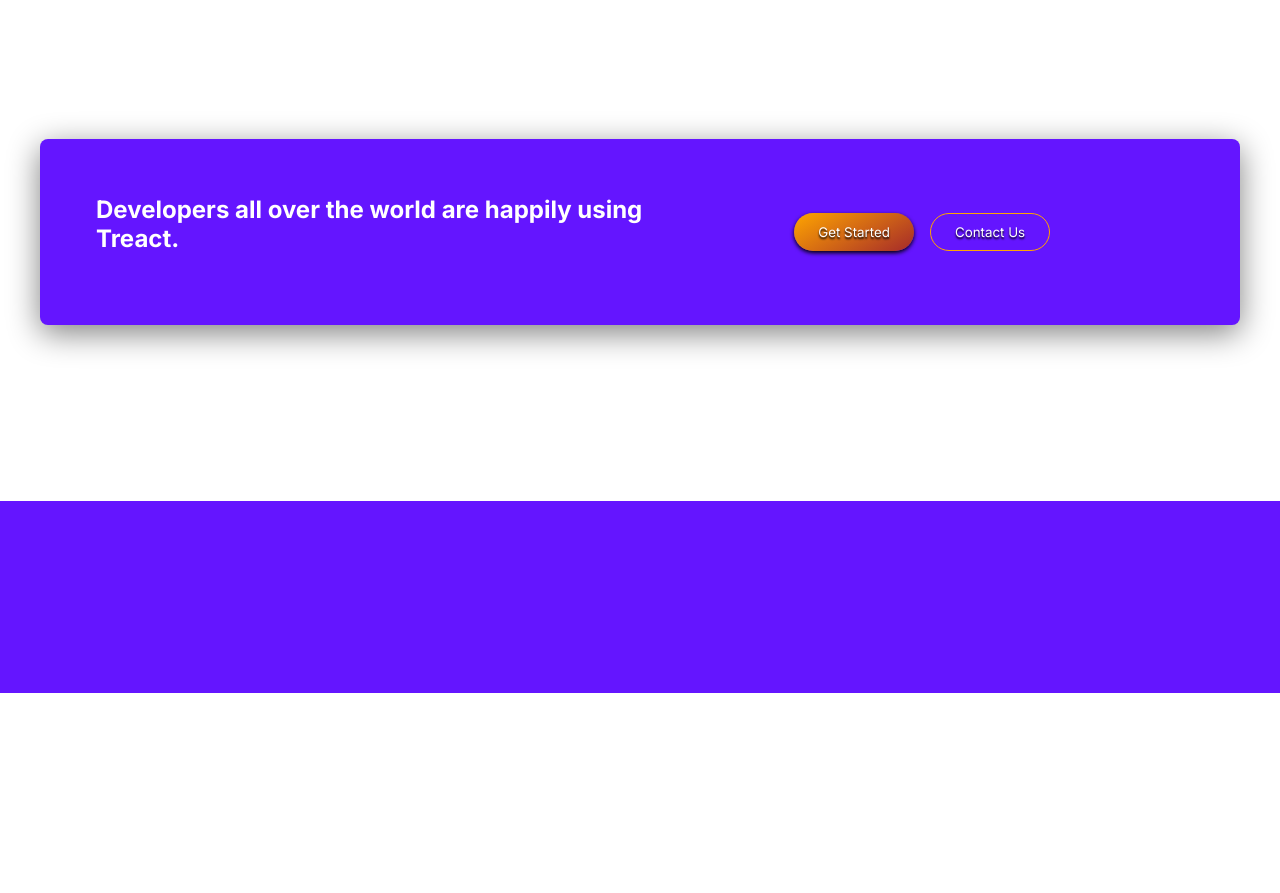
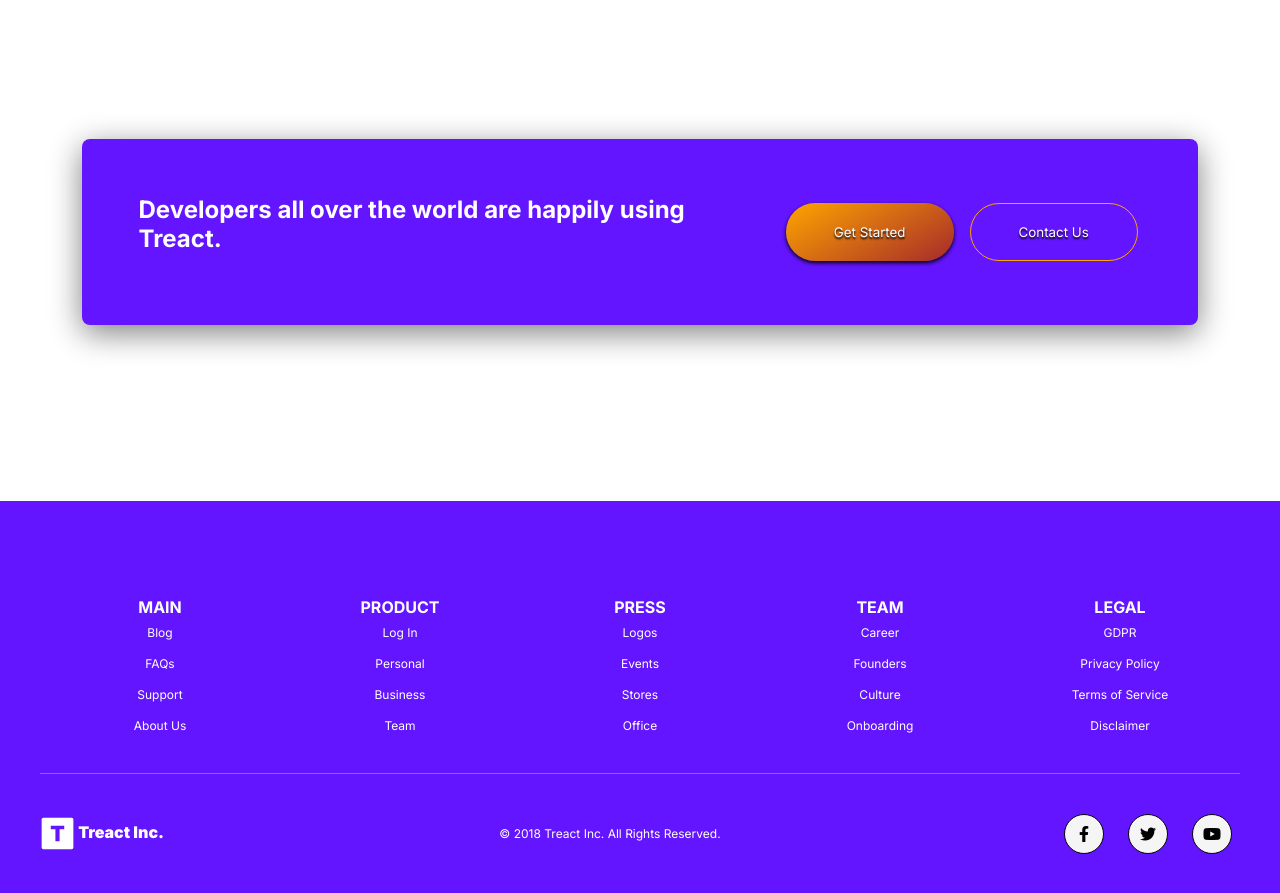
Before and after one commit to PerceusAdalian/Module-3-Project, a plain HTML site: page index.html in a window 1280 px wide. Shown: the part 4320-5213 px from the top of the page. Before the commit the page ends 5013 px from the top, so only its background shows below. Drawn offline with Linux system fonts and the light colour scheme.

Commit message:
Final Commit

```diff
--- a/index.html
+++ b/index.html
@@ -365,7 +365,62 @@
     </main>
     <footer>
         <div class="row footer__row">
-
+            <div class="links">
+                <ul class="link">
+                    <h2 class="links__list--title">MAIN</h1>
+                    <li><a>Blog</a></li>
+                    <li><a>FAQs</a></li>
+                    <li><a>Support</a></li>
+                    <li><a>About Us</a></li>
+                </ul>
+                <ul class="link">
+                    <h2 class="links__list--title">PRODUCT</h1>
+                    <li><a>Log In</a></li>
+                    <li><a>Personal</a></li>
+                    <li><a>Business</a></li>
+                    <li><a>Team</a></li>
+                </ul>
+                <ul class="link">
+                    <h2 class="links__list--title">PRESS</h1>
+                    <li><a>Logos</a></li>
+                    <li><a>Events</a></li>
+                    <li><a>Stores</a></li>
+                    <li><a>Office</a></li>
+                </ul>
+                <ul class="link">
+                    <h2 class="links__list--title">TEAM</h1>
+                    <li><a>Career</a></li>
+                    <li><a>Founders</a></li>
+                    <li><a>Culture</a></li>
+                    <li><a>Onboarding</a></li>
+                </ul>
+                <ul  class="link">
+                    <h2 class="links__list--title">LEGAL</h1>
+                    <li><a>GDPR</a></li>
+                    <li><a>Privacy Policy</a></li>
+                    <li><a>Terms of Service</a></li>
+                    <li><a>Disclaimer</a></li>
+                </ul>
+            </div>
+            <div class="footer__info">
+                <div>
+                    <img src="./assets/logo-light.d9a5d1b5be5ea077b26864fdfc2e96a4.svg" alt="" class="company__logo"><span class="company__logo--text"> Treact Inc.</span>
+                </div>
+                <div class="copyright">&copy; 2018 Treact Inc. All Rights Reserved.</div>
+                <div class="social__links">
+                    <ul>
+                        <li class="social__link">
+                            <a><i class="fab fa-facebook-f" style="color:black;"></i></a>
+                        </li>
+                        <li class="social__link">
+                            <a href=""><i class="fab fa-twitter" style="color:black;"></i></a>
+                        </li>
+                        <li class="social__link">
+                            <a href=""><i class="fab fa-youtube" style="color:black;"></i></a>
+                        </li>
+                    </ul>
+                </div>
+            </div>
         </div>
     </footer>
 </body>
--- a/style.css
+++ b/style.css
@@ -783,14 +783,15 @@ START / CALL TO ACTION ↓
 
 #start .row {
     position: relative;
+    display: flex;
 }
 
 .start__section {
     display: flex;
+    margin: 0 auto;
     justify-content: space-between;
     align-items: center;
     background-color: #6415ff;
-
     box-shadow: 0 8px 32px gray;
     border-radius: 8px;
 }
@@ -814,7 +815,7 @@ START / CALL TO ACTION ↓
 }
 
 .get-started, .contact {
-    padding: 10px 24px;
+    padding: 20px 48px;
     margin: 8px;
     cursor: not-allowed;
 }
@@ -845,19 +846,111 @@ FOOTER ↓
 
 footer {
     padding: 96px 32px;
-    background-color: rgb(100, 21, 255);
+    background-color: #6415ff;
     margin-bottom: -32px;
     position: relative;
     overflow: hidden;
 }
 
+footer .row {
+    width: 100%;
+    max-width: 1200px;
+    margin: 0 auto;
+}
+
+.links {
+    display: flex;
+    flex-wrap: wrap;
+    padding-bottom: 32px;
+    border-bottom: 1px solid gray;
+}
+
+.links__list--title {
+    color: white;
+    font-weight: bold;
+    font-size: 16px;
+}
+
+.link {
+    display: flex;
+    flex-direction: column;
+    width: calc(100% / 5);
+    align-items: center;
+    color: white;
+    font-weight: 400;
+    font-size: 12px;
+}
+
+.link li {
+    padding: 8px;
+    list-style: none;
+}
+
+.link a {
+    color: white;
+    text-decoration: none;
+    cursor: not-allowed;
+}
+
+.footer__info {
+    display: flex;
+    justify-content: space-between;
+    align-items: center;
+    flex-direction: row;
+    padding-top: 32px;
+    padding-bottom: 0px;
+    margin: 0;
+}
+
+.company__logo {
+    max-width: 35px;
+    vertical-align: middle;
+}
+
+.company__logo--text {
+    color: white;
+    font-size: medium;
+    font-weight: 900;
+}
+
+.copyright {
+    color: white;
+    font-size: 12px;
+    font-weight: normal;
+}
+
+.social__links ul {
+    display: flex;
+    align-items: center;
+    gap: 8px;
+    list-style: none;
+    padding: 0;
+    margin: 0;
+}
+
+.social__link {
+    align-content: center;
+    text-decoration: none;
+    list-style: none;
+    text-align: center;
+    border: 1px solid black;
+    border-radius: 50%;
+    background-color: #f5f5f5;
+    width: 40px;
+    height: 40px;
+    padding: 8px;
+    margin: 8px;
+}
+
+.social__link a {
+    cursor: not-allowed;
+}
 
 /*
 
 MOBILE RESPONSIVENESS ↓
 
 */
-
 
 @media(max-width: 1280px) {
     header .row {
@@ -880,6 +973,15 @@ MOBILE RESPONSIVENESS ↓
     .nav__links {
         display: none;
     }
+
+    .get-started, .contact {
+        padding: 10px 24px;
+    }
+
+    .start__buttons {
+        flex-wrap: wrap;
+        flex-direction: column;
+    }
 }
 
 @media(max-width: 768px) {
@@ -899,6 +1001,15 @@ MOBILE RESPONSIVENESS ↓
     .nav__links {
         display: none;
     }
+
+    .get-started, .contact {
+        padding: 10px 24px;
+    }
+
+    .start__buttons {
+        flex-wrap: wrap;
+        flex-direction: column;
+    }
 }
 
 @media(max-width: 640px) {
@@ -915,4 +1026,13 @@ MOBILE RESPONSIVENESS ↓
     .nav__links {
         display: none;
     }
+
+    .get-started, .contact {
+        padding: 10px 24px;
+    }
+
+    .start__buttons {
+        flex-wrap: wrap;
+        flex-direction: column;
+    }
 }
```
